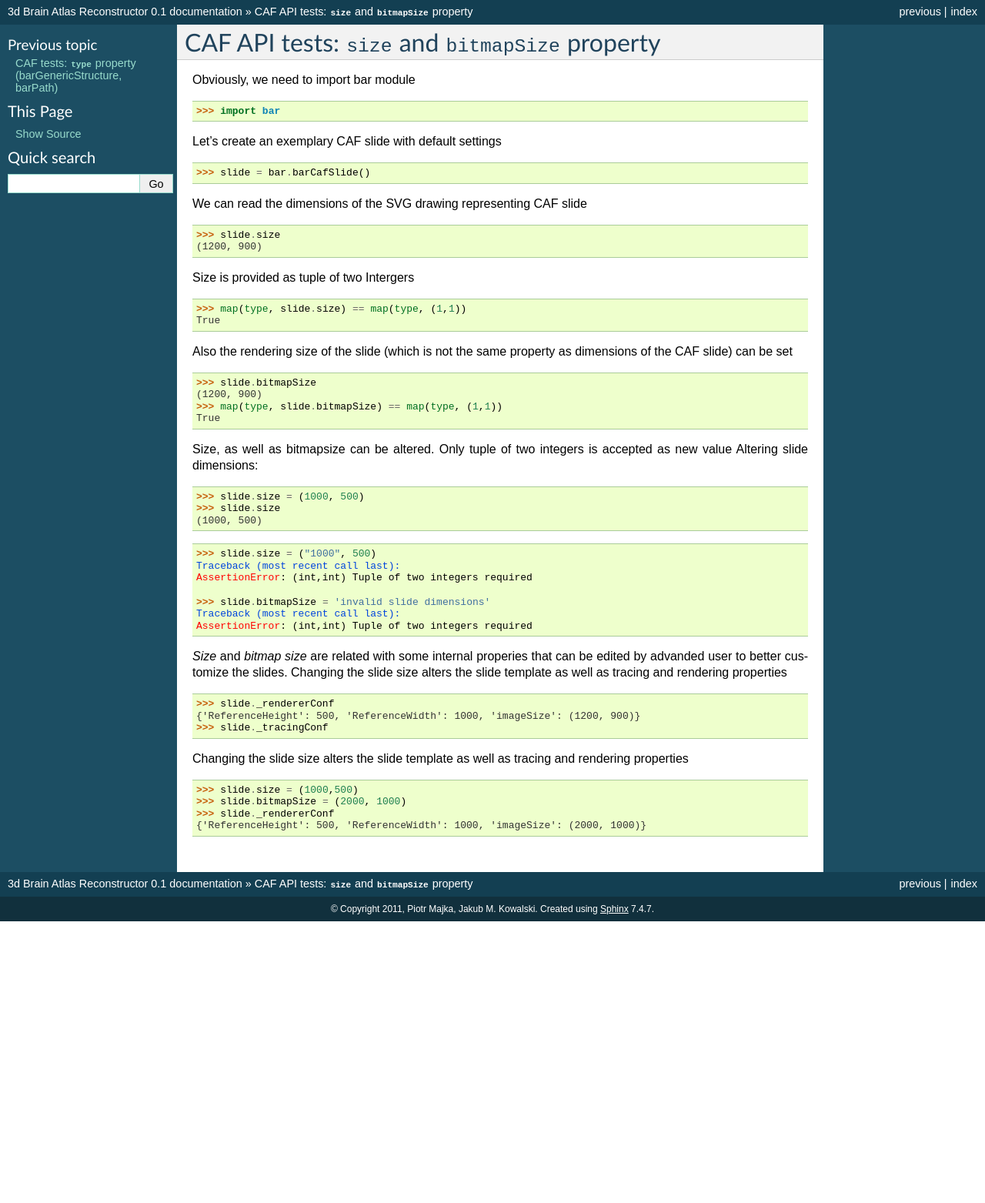
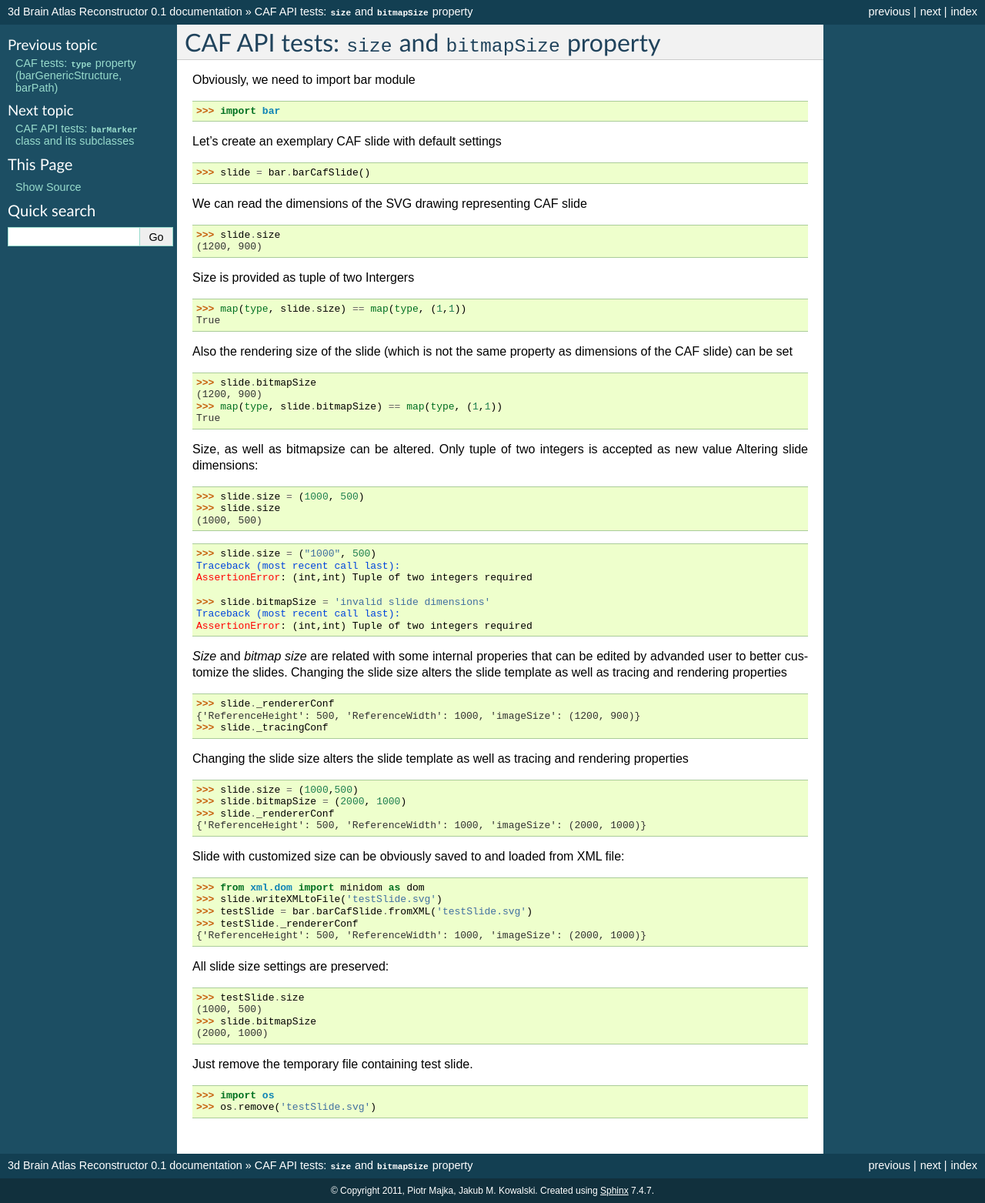
Before and after one commit to pmajka/3dbar, a Sphinx documentation site: the page built from doc/sphinx/source/test_slide-size.rst, in a window 1280 px wide. Shown: the whole page at 77% size. Built offline with Sphinx 7.4.7, drawn with Linux system fonts in a browser that asks for light colours; formulas are drawn with MathJax 3; pages that are not in the unit, such as notebooks, are missing from menus; before the commit the page ends 1197 px from its top, so only the background shows below that.

Commit message:
First draft of sphinx documentation.
git-svn-id: http://svn.3dbar.org/svn/3dbar_sharable/trunk@43 bf95b417-27cd-4b1f-9e77-6486572a7b41

```diff
--- a/doc/sphinx/source/conf.py
+++ b/doc/sphinx/source/conf.py
@@ -16,7 +16,8 @@ import sys, os
 # If extensions (or modules to document with autodoc) are in another directory,
 # add these directories to sys.path here. If the directory is relative to the
 # documentation root, use os.path.abspath to make it absolute, like shown here.
-sys.path.insert(0, os.path.abspath('~../../lib/pymodules/python2.6/bar'))
+#sys.path.insert(0, os.path.abspath('~../../lib/pymodules/python2.6/bar'))
+sys.path.insert(0, os.path.abspath('.'))
 
 # -- General configuration -----------------------------------------------------
 
@@ -25,7 +26,7 @@ sys.path.insert(0, os.path.abspath('~../../lib/pymodules/python2.6/bar'))
 
 # Add any Sphinx extension module names here, as strings. They can be extensions
 # coming with Sphinx (named 'sphinx.ext.*') or your custom ones.
-extensions = ['sphinx.ext.autodoc', 'sphinx.ext.doctest', 'sphinx.ext.pngmath', 'sphinx.ext.viewcode']
+extensions = ['sphinx.ext.autodoc', 'sphinx.ext.doctest', 'sphinx.ext.pngmath', 'sphinx.ext.viewcode', 'sphinx.ext.graphviz']
 
 # Add any paths that contain templates here, relative to this directory.
 templates_path = ['_templates']
--- a/doc/sphinx/source/index.rst
+++ b/doc/sphinx/source/index.rst
@@ -12,9 +12,11 @@ Contents:
    :maxdepth: 2
 
    README
+   caf_basics
    test_crisp-edges
    test_feature-type
    test_slide-size
+   test_markers
 
 Indices and tables
 ==================
--- a/doc/sphinx/source/test_crisp-edges.rst
+++ b/doc/sphinx/source/test_crisp-edges.rst
@@ -38,11 +38,11 @@ Path element has assigned corresponding attribute defined
     >>> testPath = bar.barPath("structure_test_test", "M 100 100 L 100 200 L 200 200 Z", "#ff0000")
     >>> testPath.crispEdges = True
     >>> print testPath
-    <path bar:growlevel="0" d="M 100 100 L 100 200 L 200 200 Z" fill="#ff0000" id="structure_test_test" positive="True" shape-rendering="crisp-edges" stroke="none"/>
+    <path bar:growlevel="0" d="M 100 100 L 100 200 L 200 200 Z" fill="#ff0000" id="structure_test_test" shape-rendering="crisp-edges" stroke="none"/>
 
     >>> testPath.crispEdges = False
     >>> print testPath
-    <path bar:growlevel="0" d="M 100 100 L 100 200 L 200 200 Z" fill="#ff0000" id="structure_test_test" positive="True" shape-rendering="geometric-precision" stroke="none"/>
+    <path bar:growlevel="0" d="M 100 100 L 100 200 L 200 200 Z" fill="#ff0000" id="structure_test_test" shape-rendering="geometric-precision" stroke="none"/>
 
 Note that ``crispEdges`` property accepts only boolean values. Providing type
 other than boolean will cause exception.
--- a/doc/sphinx/source/test_slide-size.rst
+++ b/doc/sphinx/source/test_slide-size.rst
@@ -31,7 +31,8 @@ Size is provided as tuple of two Intergers
     >>> map(type, slide.size) == map(type, (1,1))
     True
 
-Also the rendering size of the slide (which is not the same property as dimensions of the CAF slide) can be set
+Also the rendering size of the slide (which is not the same property as
+dimensions of the CAF slide) can be set
 
 .. doctest::
 
@@ -40,8 +41,8 @@ Also the rendering size of the slide (which is not the same property as dimensio
     >>> map(type, slide.bitmapSize) == map(type, (1,1))
     True
 
-Size, as well as bitmapsize can be altered. Only tuple of two integers is accepted as new value
-Altering slide dimensions:
+Size, as well as bitmapsize can be altered. Only tuple of two integers is
+accepted as new value Altering slide dimensions:
 
 .. doctest::
 
@@ -59,8 +60,9 @@ Altering slide dimensions:
     Traceback (most recent call last):
     AssertionError: (int,int) Tuple of two integers required
 
-`Size` and `bitmap size` are related with some internal properies that can be edited by advanded user to better customize the slides.
-Changing the slide size alters the slide template as well as tracing and rendering properties
+`Size` and `bitmap size` are related with some internal properies that can be
+edited by advanded user to better customize the slides.  Changing the slide size
+alters the slide template as well as tracing and rendering properties
 
 .. doctest::
 
@@ -68,7 +70,8 @@ Changing the slide size alters the slide template as well as tracing and renderi
     {'ReferenceHeight': 500, 'ReferenceWidth': 1000, 'imageSize': (1200, 900)}
     >>> slide._tracingConf #doctest: +SKIP
 
-Changing the slide size alters the slide template as well as tracing and rendering properties
+Changing the slide size alters the slide template as well as tracing and
+rendering properties
 
 .. doctest::
 
@@ -76,3 +79,29 @@ Changing the slide size alters the slide template as well as tracing and renderi
     >>> slide.bitmapSize = (2000, 1000)
     >>> slide._rendererConf
     {'ReferenceHeight': 500, 'ReferenceWidth': 1000, 'imageSize': (2000, 1000)}
+
+Slide with customized size can be obviously saved to and loaded from XML file:
+
+.. doctest::
+
+    >>> from xml.dom import minidom as dom
+    >>> slide.writeXMLtoFile('testSlide.svg')
+    >>> testSlide = bar.barCafSlide.fromXML('testSlide.svg')
+    >>> testSlide._rendererConf
+    {'ReferenceHeight': 500, 'ReferenceWidth': 1000, 'imageSize': (2000, 1000)}
+
+All slide size settings are preserved:
+
+.. doctest::
+
+    >>> testSlide.size
+    (1000, 500)
+    >>> slide.bitmapSize
+    (2000, 1000)
+
+Just remove the temporary file containing test slide.
+
+.. doctest::
+
+    >>> import os
+    >>> os.remove('testSlide.svg')
```
Also changed, not shown: doc/sphinx/source/caf_basics.rst (added, +119 -0 lines), doc/sphinx/source/test_markers.rst (added, +143 -0 lines).
